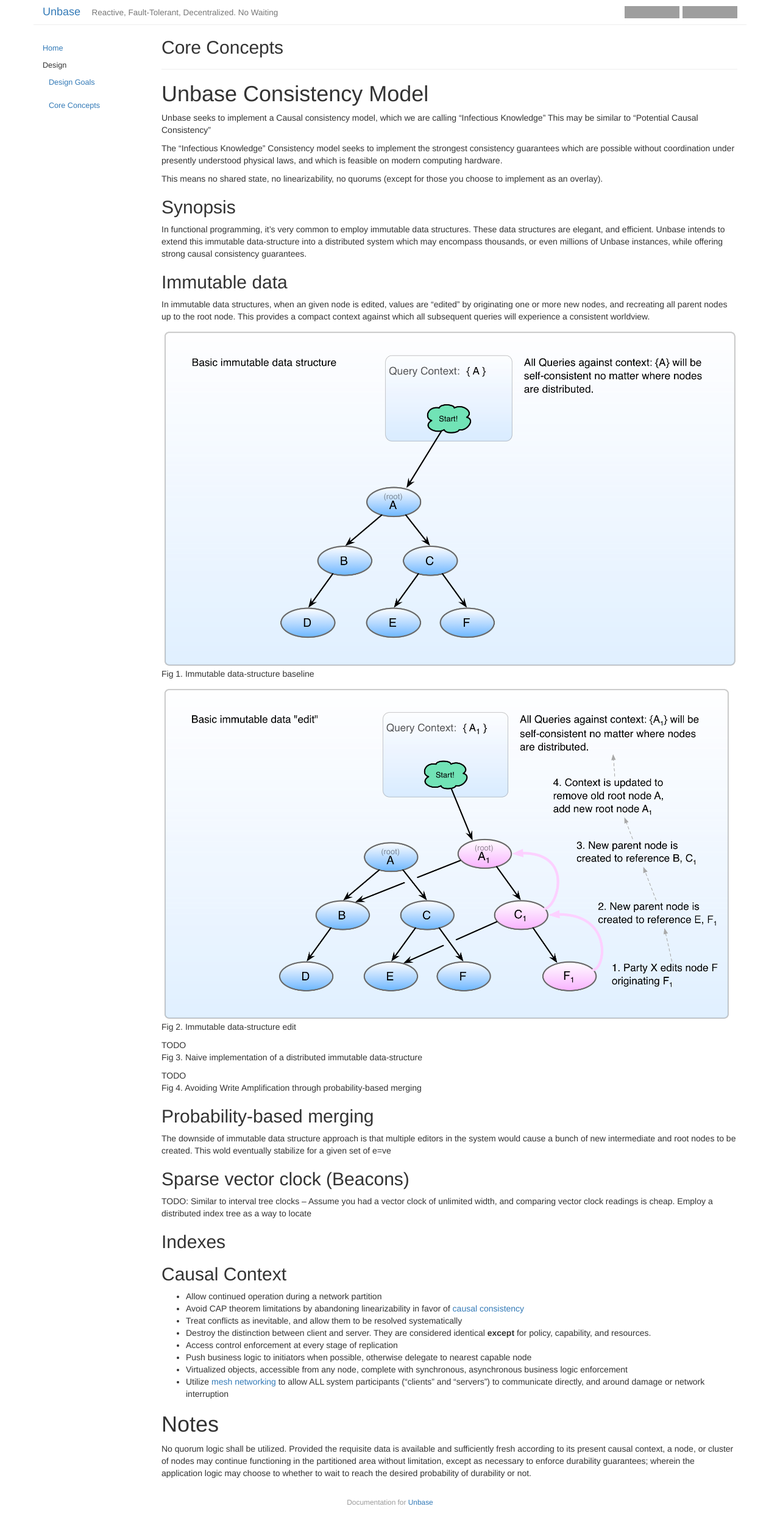
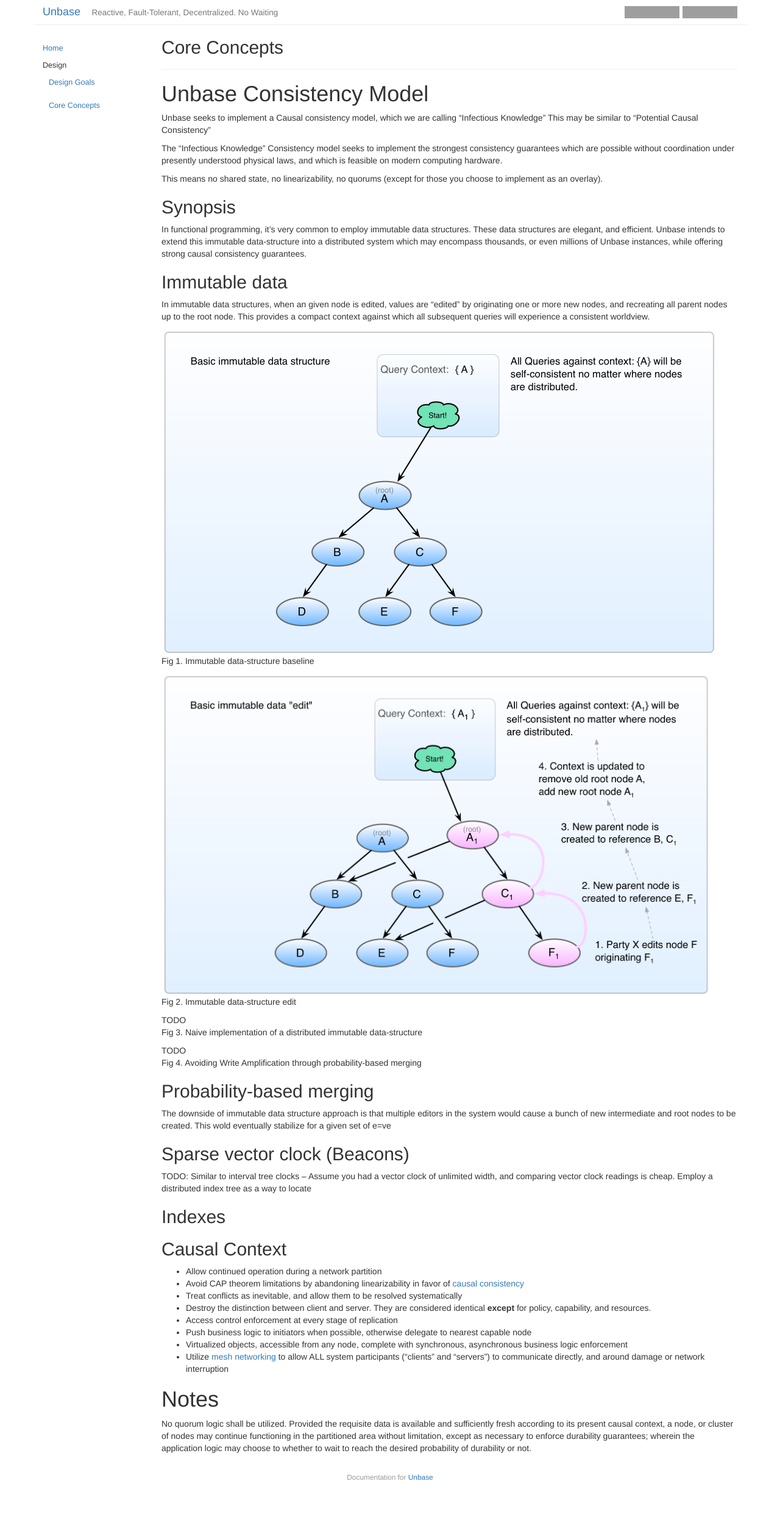
Before and after one commit to mindbeam/unbase, a Jekyll site: the page built from docs/design/core-concepts.md, in a window 1280 px wide. Shown: the whole page at 61% size. Built offline with Jekyll 4.4.1, drawn with Linux system fonts in a browser that asks for light colours; after the commit the page ends 2452 px from its top, so only the background shows below that; grey boxes are pictures that could not be loaded.

Commit message:
tweaking image width

```diff
--- a/docs/design/core-concepts.md
+++ b/docs/design/core-concepts.md
@@ -24,10 +24,10 @@
 
 In immutable data structures, when an given node is edited, values are "edited" by originating one or more new nodes, and recreating all parent nodes up to the root node. This provides a compact context against which all subsequent queries will experience a consistent worldview.
 
-<img src="media/immutable_ds_1.png" style="max-width: 100%"><br>
+<img src="media/immutable_ds_1.png" style="width: 910px; max-width: 100%"><br>
 Fig 1. Immutable data-structure baseline
 
-<img src="media/immutable_ds_2.png" style="max-width: 100%"><br>
+<img src="media/immutable_ds_2.png" style="width: 910px; max-width: 100%"><br>
 Fig 2. Immutable data-structure edit
 
 TODO<br>
```
